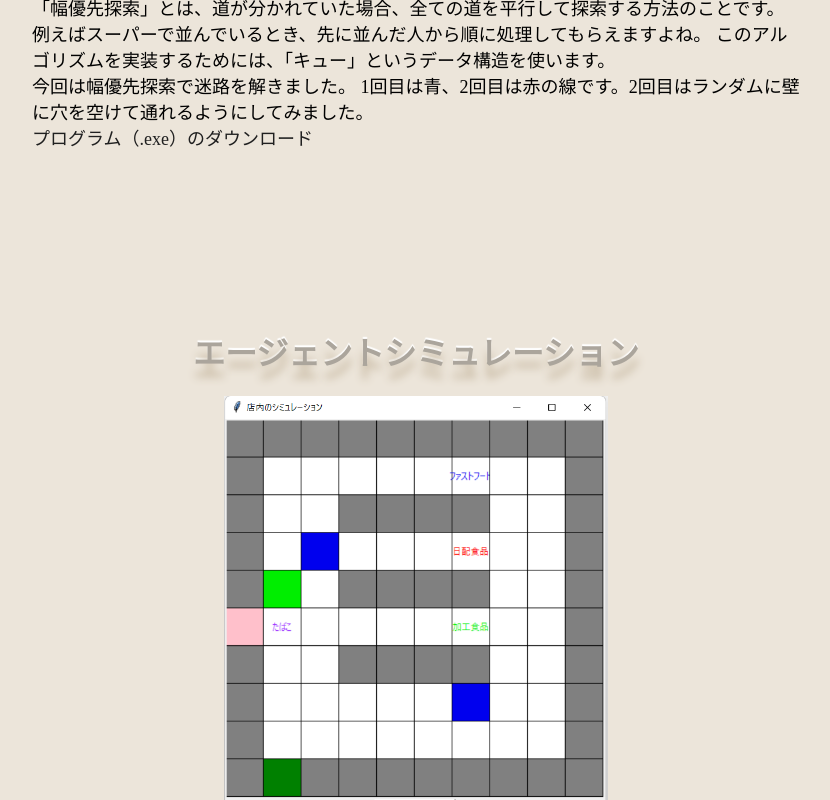
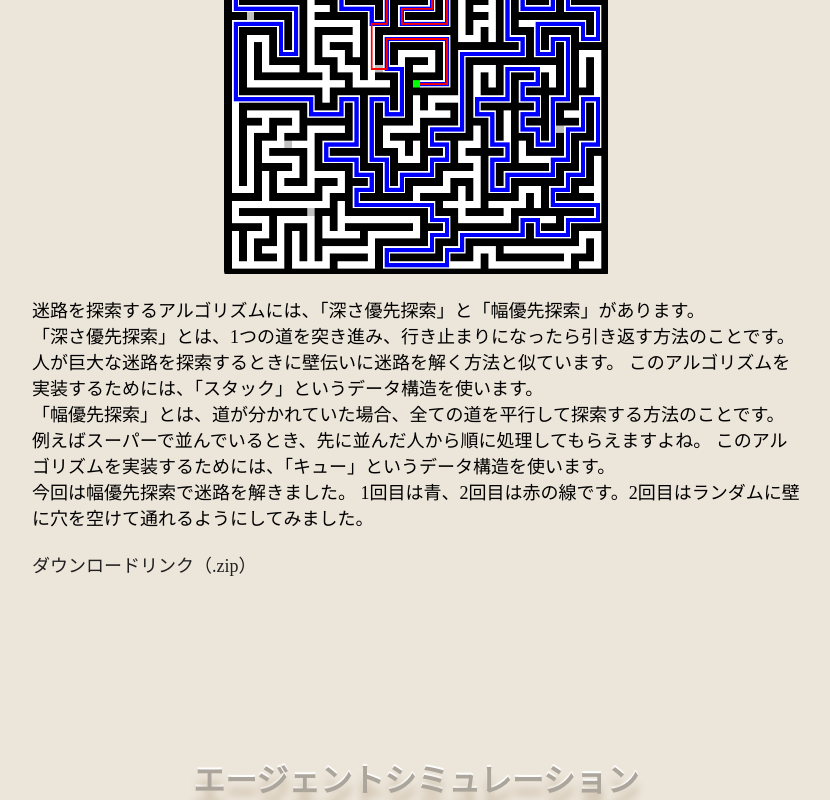
Before and after one commit to chutake/introduction_2, a React (Create React App) app: page /Work in a window 1280 px wide. Shown: the part 1800-2600 px from the top of the page, without its empty margins (224-1054 px from the left). Built offline with nearby package versions, Linux system fonts and the light colour scheme.

Commit message:
modified

```diff
--- a/src/components/App.css
+++ b/src/components/App.css
@@ -123,11 +123,12 @@ body {
 }
 .main-work h2 {
   display: inline-block;
-  margin: 11px 0 17px 0;
+  margin: -89px 0 17px 0;
   font-size: 32px;
   line-height: 50px;
   color: #aba59c;
   text-shadow: 0 13.36px 8.896px #c4b59d, 0 -2px 1px #fff;
+  padding-top: 100px;
 }
 .main-work p {
   font-size: 18px;
@@ -144,6 +145,9 @@ body {
   width: 50vw;
 }
 .workimg4 {
+  width: 30vw;
+}
+.workimg5 {
   width: 30vw;
 }
 
@@ -299,6 +303,9 @@ body {
   .workimg4 {
     width: 60%;
   }
+  .workimg5 {
+    width: 60%;
+  }
 
   /*contactmain*/
   .main-contact h1 {
--- a/src/components/MainWork.js
+++ b/src/components/MainWork.js
@@ -5,6 +5,7 @@ import img_2 from "./img/simulation.png";
 import img_3 from "./img/手書き問題.png";
 import img_4 from "./img/手書き結論.png";
 import img_5 from "./img/Maze.png";
+import Mazezip from "./zipbox/Maze.zip";
 
 const MainWork = () => {
   return (
@@ -61,6 +62,8 @@ const MainWork = () => {
           <br />
         </h2>
         <br />
+        <img className="workimg5" src={img_5} alt="Maze" />
+        <br />
         <p>
           迷路を探索するアルゴリズムには、「深さ優先探索」と「幅優先探索」があります。
           <br />
@@ -75,12 +78,12 @@ const MainWork = () => {
           今回は幅優先探索で迷路を解きました。
           1回目は青、2回目は赤の線です。2回目はランダムに壁に穴を空けて通れるようにしてみました。
           <br />
-          <a href="zipbox/Maze.zip" download="Maze.zip">
-            プログラム（.exe）のダウンロード
+          <br />
+          <a href={Mazezip} download="Maze.zip">
+            ダウンロードリンク（.zip）
           </a>
           <br />
         </p>
-        <></>
       </li>
       <li className="production">
         <h2 id="section4">
```
